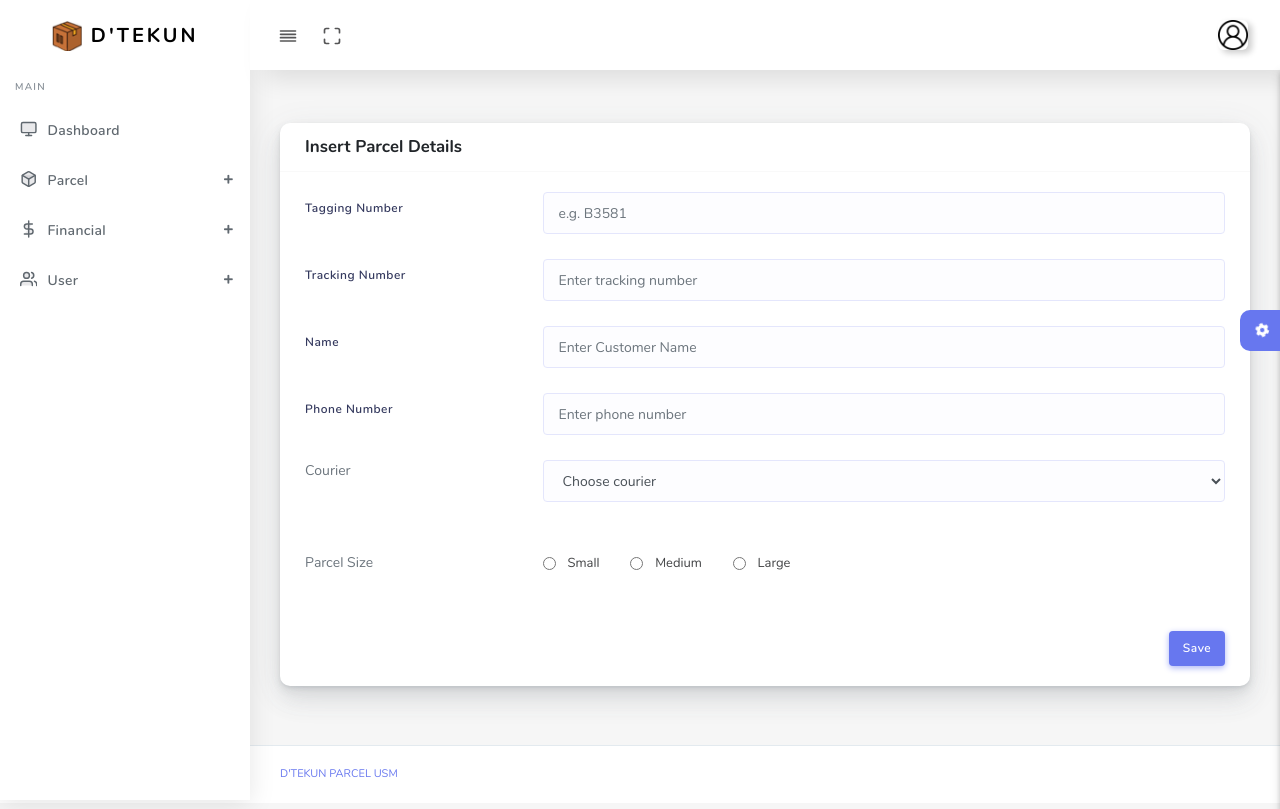
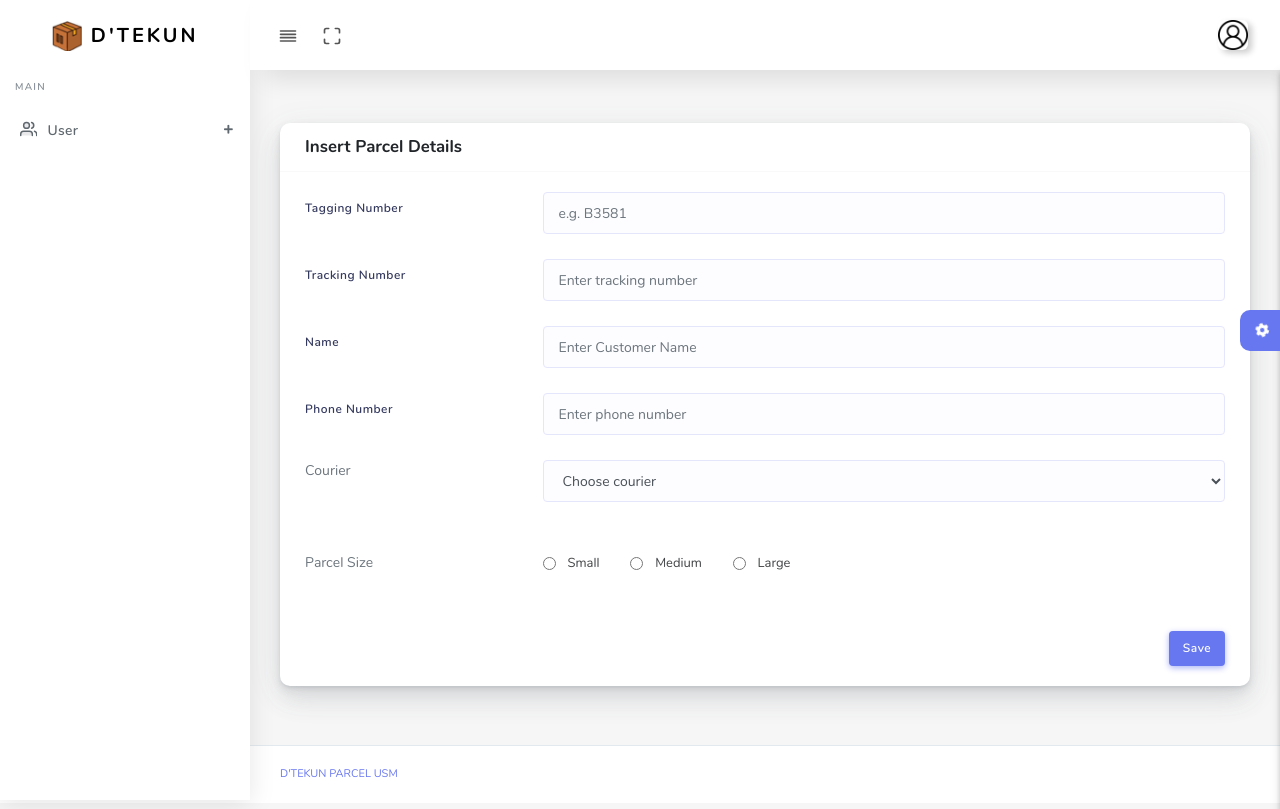
Before and after one commit to aimanrozali/dtekun-parcel, a CodeIgniter app: page /dtekun-parcel/Parcel/recordParcel in a window 1280 px wide. Run offline with CodeIgniter, Linux system fonts and the light colour scheme; some libraries are stand-ins or nearby versions.

Commit message:
added login & seesion

```diff
--- a/application/config/routes.php
+++ b/application/config/routes.php
@@ -49,6 +49,6 @@ defined('BASEPATH') OR exit('No direct script access allowed');
 | Examples:	my-controller/index	-> my_controller/index
 |		my-controller/my-method	-> my_controller/my_method
 */
-$route['default_controller'] = 'Dashboard';
+$route['default_controller'] = 'Parcel';
 $route['404_override'] = '';
 $route['translate_uri_dashes'] = FALSE;
--- a/application/controllers/Dashboard.php
+++ b/application/controllers/Dashboard.php
@@ -2,6 +2,12 @@
 
 class Dashboard extends CI_Controller {
 
+	public function __construct()
+	{
+		parent::__construct();
+
+
+	}
 
 	public function index()
 	{
--- a/application/controllers/Parcel.php
+++ b/application/controllers/Parcel.php
@@ -12,6 +12,35 @@ class Parcel extends CI_Controller
 
 	}
 
+
+	public function index()
+	{
+
+		//track parcel
+
+		$trackingNum = $this->input->get('trackingNum');
+
+		if($trackingNum){
+			$search = $this->ParcelModel->searchParcelbyTrackingNum($trackingNum)->result();
+			$empty = 0;
+			if(empty($search)){
+				$search = 1; // set to 1 when tracking number is not in the database
+				$empty = 0;
+			}
+		}else{
+			$search = 1;
+			$empty = 2;
+		}
+
+		$data['search'] = $search;
+		$data['empty'] = $empty;
+
+		$this->template->content->view('track-parcel', $data);
+
+		// Publish the template
+		$this->template->publish();
+	}
+
 	public function parcelList()
 	{
 		// retrieve data from model
@@ -24,20 +53,6 @@ class Parcel extends CI_Controller
 		$this->template->publish();
 	}
 
-	public function login_form()
-	{
-		// load data to view
-		$this->ParcelModel->login_admin();
-	}
-
-	public function login()
-	{
-		// load data to view
-		$this->template->content->view('login-page');
-
-		// Publish the template
-		$this->template->publish();
-	}
 
 	public function recordParcel()
 	{
@@ -98,30 +113,6 @@ class Parcel extends CI_Controller
 		return redirect('Parcel/parcelList');
 	}
 
-	public function trackParcel()
-	{
-		$trackingNum = $this->input->get('trackingNum');
-
-		if($trackingNum){
-			$search = $this->ParcelModel->searchParcelbyTrackingNum($trackingNum)->result();
-			$empty = 0;
-			if(empty($search)){
-				$search = 1; // set to 1 when tracking number is not in the database
-				$empty = 0;
-			}
-		}else{
-			$search = 1;
-			$empty = 2;
-		}
-
-		$data['search'] = $search;
-		$data['empty'] = $empty;
-
-		$this->template->content->view('track-parcel', $data);
-
-		// Publish the template
-		$this->template->publish();
-	}
 
 	public function delete($trackingNo)
 	{
--- a/application/views/record-parcel.php
+++ b/application/views/record-parcel.php
@@ -1,4 +1,6 @@
 <section>
+
+
   <form class="section" method="post" action="<?=base_url()?>Parcel/data_insert">
   <div class="section-body">
 
--- a/application/views/template.php
+++ b/application/views/template.php
@@ -11,8 +11,7 @@
     <!-- General CSS Files -->
     <link rel="stylesheet" href="<?php echo base_url(); ?>/assets/css/app.min.css">
     <link rel="stylesheet" href="<?php echo base_url(); ?>/assets/bundles/datatables/datatables.min.css">
-    <link rel="stylesheet"
-        href="<?php echo base_url(); ?>/assets/bundles/datatables/DataTables-1.10.16/css/dataTables.bootstrap4.min.css">
+    <link rel="stylesheet" href="<?php echo base_url(); ?>/assets/bundles/datatables/DataTables-1.10.16/css/dataTables.bootstrap4.min.css">
     <!-- Template CSS -->
     <link rel="stylesheet" href="<?php echo base_url(); ?>/assets/css/style.css">
     <link rel="stylesheet" href="<?php echo base_url(); ?>/assets/css/components.css">
@@ -39,13 +38,14 @@
                     </ul>
                 </div>
                 <ul class="navbar-nav navbar-right">
-                    <li class="dropdown"><a href="#" data-toggle="dropdown"
-                            class="nav-link dropdown-toggle nav-link-lg nav-link-user"> <img alt="image" src="<?php echo base_url(); ?>/assets
+                    <li class="dropdown"><a href="#" data-toggle="dropdown" class="nav-link dropdown-toggle nav-link-lg nav-link-user"> <img alt="image" src="<?php echo base_url(); ?>/assets
 /img/user.png" class="user-img-radious-style"> <span class="d-sm-none d-lg-inline-block"></span></a>
                         <div class="dropdown-menu dropdown-menu-right pullDown">
-
-                            <a href="auth-login.html" class="dropdown-item has-icon text-danger"> <i
-                                    class="fas fa-sign-out-alt"></i>
+                            <p class="text-center">Hello <?php echo $this->session->userdata('username'); ?> </p>
+                            <a href="<?php echo base_url('Login/login'); ?>" class="dropdown-item has-icon text-success"> <i class="fas fa-sign-in-alt"></i>
+                                Admin Login
+                            </a>
+                            <a href="<?php echo base_url('Login/logout'); ?>" class="dropdown-item has-icon text-danger"> <i class="fas fa-sign-out-alt"></i>
                                 Logout
                             </a>
                         </div>
@@ -62,12 +62,10 @@
                     <ul class="sidebar-menu">
                         <li class="menu-header">Main</li>
                         <li class="dropdown">
-                            <a href="<?php echo base_url('Dashboard/index'); ?>" class="nav-link"><i
-                                    data-feather="monitor"></i><span>Dashboard</span></a>
+                            <a href="<?php echo base_url('Dashboard/index'); ?>" class="nav-link" <?php if ($this->session->userdata('username') != 'admin') echo 'hidden' ?>><i data-feather="monitor"></i><span>Dashboard</span></a>
                         </li>
                         <li class="dropdown">
-                            <a href="#" class="menu-toggle nav-link has-dropdown"><i
-                                    data-feather="box"></i><span>Parcel</span></a>
+                            <a href="#" class="menu-toggle nav-link has-dropdown" <?php if ($this->session->userdata('username') != 'admin') echo 'hidden' ?>><i data-feather="box"></i><span>Parcel</span></a>
                             <ul class="dropdown-menu">
                                 <li><a class="nav-link" href="<?php echo base_url('Parcel/recordParcel'); ?>">Record
                                         Parcels</a></li>
@@ -76,23 +74,20 @@
                             </ul>
                         </li>
                         <li class="dropdown">
-                            <a href="#" class="menu-toggle nav-link has-dropdown"><i
-                                    data-feather="dollar-sign"></i><span>Financial</span></a>
+                            <a href="#" class="menu-toggle nav-link has-dropdown" <?php if ($this->session->userdata('username') != 'admin') echo 'hidden' ?>><i data-feather="dollar-sign"></i><span>Financial</span></a>
                             <ul class="dropdown-menu">
                                 <li><a class="nav-link" href="<?php echo base_url('Finance/recordFinance'); ?>">Record
                                         Finance</a></li>
-                                <li><a class="nav-link"
-                                        href="<?php echo base_url('Finance/financialHistory'); ?>">Financial History</a>
+                                <li><a class="nav-link" href="<?php echo base_url('Finance/financialHistory'); ?>">Financial History</a>
                                 </li>
                             </ul>
                         </li>
                         <li class="dropdown">
-                            <a href="#" class="menu-toggle nav-link has-dropdown"><i
-                                    data-feather="users"></i><span>User</span></a>
+                            <a href="#" class="menu-toggle nav-link has-dropdown"><i data-feather="users"></i><span>User</span></a>
                             <ul class="dropdown-menu">
-                                <li><a class="nav-link" href="<?php echo base_url('Parcel/trackParcel'); ?>">Track
+                                <li><a class="nav-link" href="<?php echo base_url('Parcel/index'); ?>">Track
                                         Parcel</a></li>
-                                <li><a class="nav-link" href="<?php echo base_url('Parcel/login'); ?>">Login</a></li>
+
                             </ul>
                         </li>
                     </ul>
@@ -116,13 +111,11 @@
                                 <h6 class="font-medium m-b-10">Select Layout</h6>
                                 <div class="selectgroup layout-color w-50">
                                     <label class="selectgroup-item">
-                                        <input type="radio" name="value" value="1"
-                                            class="selectgroup-input-radio select-layout" checked>
+                                        <input type="radio" name="value" value="1" class="selectgroup-input-radio select-layout" checked>
                                         <span class="selectgroup-button">Light</span>
                                     </label>
                                     <label class="selectgroup-item">
-                                        <input type="radio" name="value" value="2"
-                                            class="selectgroup-input-radio select-layout">
+                                        <input type="radio" name="value" value="2" class="selectgroup-input-radio select-layout">
                                         <span class="selectgroup-button">Dark</span>
                                     </label>
                                 </div>
@@ -131,16 +124,12 @@
                                 <h6 class="font-medium m-b-10">Sidebar Color</h6>
                                 <div class="selectgroup selectgroup-pills sidebar-color">
                                     <label class="selectgroup-item">
-                                        <input type="radio" name="icon-input" value="1"
-                                            class="selectgroup-input select-sidebar">
-                                        <span class="selectgroup-button selectgroup-button-icon" data-toggle="tooltip"
-                                            data-original-title="Light Sidebar"><i class="fas fa-sun"></i></span>
+                                        <input type="radio" name="icon-input" value="1" class="selectgroup-input select-sidebar">
+                                        <span class="selectgroup-button selectgroup-button-icon" data-toggle="tooltip" data-original-title="Light Sidebar"><i class="fas fa-sun"></i></span>
                                     </label>
                                     <label class="selectgroup-item">
-                                        <input type="radio" name="icon-input" value="2"
-                                            class="selectgroup-input select-sidebar" checked>
-                                        <span class="selectgroup-button selectgroup-button-icon" data-toggle="tooltip"
-                                            data-original-title="Dark Sidebar"><i class="fas fa-moon"></i></span>
+                                        <input type="radio" name="icon-input" value="2" class="selectgroup-input select-sidebar" checked>
+                                        <span class="selectgroup-button selectgroup-button-icon" data-toggle="tooltip" data-original-title="Dark Sidebar"><i class="fas fa-moon"></i></span>
                                     </label>
                                 </div>
                             </div>
@@ -175,8 +164,7 @@
                             <div class="p-15 border-bottom">
                                 <div class="theme-setting-options">
                                     <label class="m-b-0">
-                                        <input type="checkbox" name="custom-switch-checkbox" class="custom-switch-input"
-                                            id="mini_sidebar_setting">
+                                        <input type="checkbox" name="custom-switch-checkbox" class="custom-switch-input" id="mini_sidebar_setting">
                                         <span class="custom-switch-indicator"></span>
                                         <span class="control-label p-l-10">Mini Sidebar</span>
                                     </label>
@@ -185,8 +173,7 @@
                             <div class="p-15 border-bottom">
                                 <div class="theme-setting-options">
                                     <label class="m-b-0">
-                                        <input type="checkbox" name="custom-switch-checkbox" class="custom-switch-input"
-                                            id="sticky_header_setting">
+                                        <input type="checkbox" name="custom-switch-checkbox" class="custom-switch-input" id="sticky_header_setting">
                                         <span class="custom-switch-indicator"></span>
                                         <span class="control-label p-l-10">Sticky Header</span>
                                     </label>
@@ -217,8 +204,7 @@
     <script src="<?php echo base_url(); ?>/assets/bundles/datatables/datatables.min.js"></script>
     <script src="<?php echo base_url(); ?>/assets/bundles/sweetalert/sweetalert.min.js"></script>
 
-    <script
-        src="<?php echo base_url(); ?>/assets/bundles/datatables/DataTables-1.10.16/js/dataTables.bootstrap4.min.js"></script>
+    <script src="<?php echo base_url(); ?>/assets/bundles/datatables/DataTables-1.10.16/js/dataTables.bootstrap4.min.js"></script>
     <script src="<?php echo base_url(); ?>/assets/bundles/jquery-ui/jquery-ui.min.js"></script>
 
     <!-- Page Specific JS File -->
```
Also changed, not shown: application/controllers/Login.php (added, +44 -0 lines), application/views/login-page.php (+10 -10 lines).
